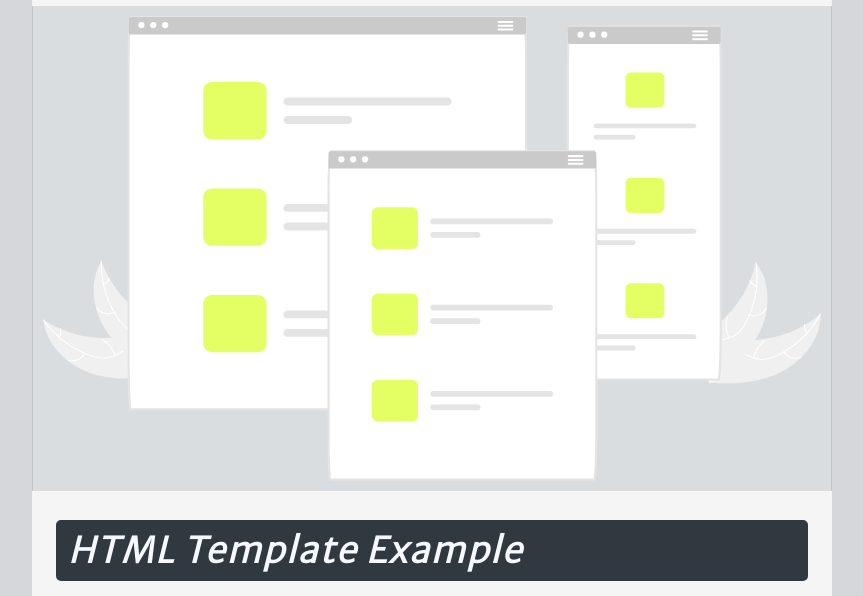
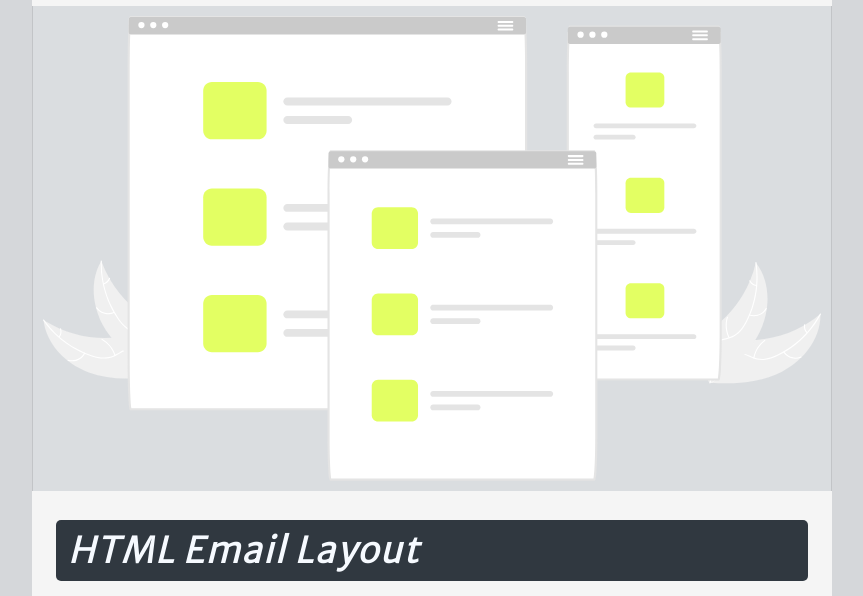
Before and after one commit to codybbrown/frontend-template, a plain HTML site: page index.html in a window 1280 px wide. Shown: the part 204-800 px from the top of the page, without its empty margins (208-1071 px from the left). Drawn offline with Linux system fonts and the light colour scheme.

Commit message:
Changed heading description

```diff
--- a/index.html
+++ b/index.html
@@ -142,7 +142,7 @@
             <img src="img/banner.svg" alt="" />
         </div>
         <div class="one-col">
-            <h1>HTML Template Example</h1>
+            <h1>HTML Email Layout</h1>
 
            <p>Lorem ipsum dolor sit amet consectetur, adipisicing elit. Veniam animi culpa in sunt accusamus ad corporis, delectus optio accusantium dolores exercitationem vitae eius at, architecto quod ratione nihil ducimus harum.</p>
            <p>Lorem ipsum dolor sit amet consectetur adipisicing elit. Quibusdam distinctio pariatur repellat animi provident doloribus nulla labore corporis non facere, eaque expedita nesciunt incidunt vero ipsam nisi reiciendis sit nam vitae voluptate, exercitationem ex deleniti porro esse. Repellendus, corrupti! Sapiente?</p>
```
